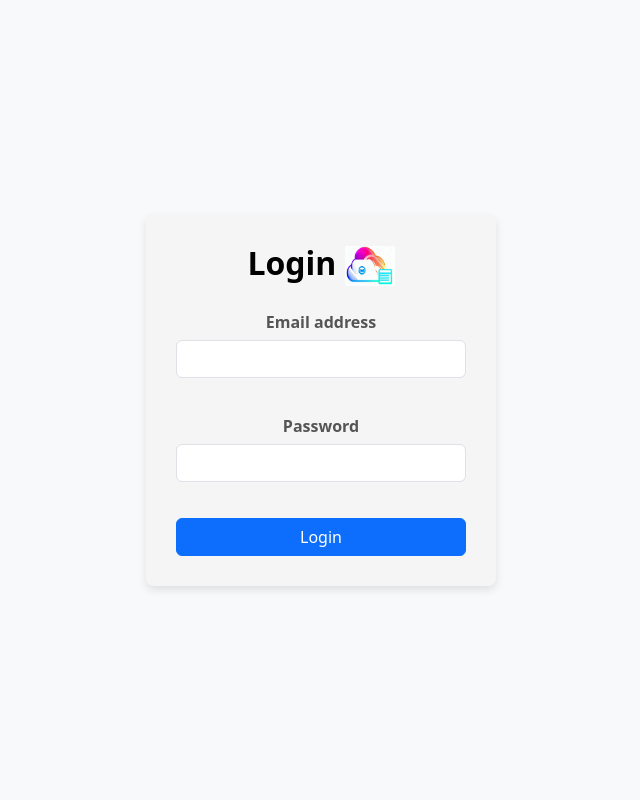
After one commit to atharvjoshi34/cloud-vault, a Flask app: page /login in a window 1280 px wide. The commit adds this page. Shown: the whole page, without its empty margins (319-959 px from the left). Run offline with Flask 3, Linux system fonts and the light colour scheme; some libraries are stand-ins or nearby versions.

Commit message:
added the functinality of signin and login

```diff
--- a/app.py
+++ b/app.py
@@ -1,13 +1,219 @@
-from flask import Flask, render_template
+from flask import Flask, render_template, request, redirect, url_for, session, flash
+import psycopg2
+import random
+from flask_mail import Mail, Message
+import smtplib
 
 app = Flask(__name__)
 
+# Configure session for OTP storage
+app.secret_key = 'your_secret_key'  # Replace with a strong secret key
 
-@app.route('/')
-def index():
-    return render_template("index.html")
+email_address = 'cloudvaultapp@gmail.com'  # Your email address
+email_password = 'dkuj jtof xpnz htpa'
 
 
+@app.route("/")
+def home_page():
+    return render_template('index.html')
+
+@app.route('/signup', methods=["POST", "GET"])
+def signup():
+    error_message = None
+
+    if request.method == 'POST':
+
+        user_name = request.form.get('uname')
+        email_id = request.form.get('emailid')
+        password = request.form.get('pass')
+        conf_password = request.form.get('confpass')
+        first_name = request.form.get('fname')
+        last_name = request.form.get('lname')
+
+        session['first_name'] = first_name
+        session['last_name'] =  last_name
+        session['user_name'] =  user_name
+        session['email_id'] =  email_id
+        session['password'] = password
+
+        # Check if the username already exists
+        conn = psycopg2.connect(
+            dbname='signup',
+            user='postgres',
+            password='Anuj@2000',
+            host='localhost',
+            port='5432'
+        )
+        cur = conn.cursor()
+
+
+        username_exists_query = "SELECT * FROM details WHERE user_name = %s"
+        cur.execute(username_exists_query, (user_name,))
+        existing_username = cur.fetchone()
+
+        email_exists_query = "SELECT * FROM details WHERE email = %s"
+        cur.execute(email_exists_query, (email_id,))
+        existing_email = cur.fetchone()
+
+        cur.close()
+        conn.close()
+
+        if existing_username:
+            error_message = "This username is already taken. Please try a different one."
+        elif existing_email:
+            error_message = "This email address is already registered. Please try to login or use a different email."
+
+        # Check if password and confirm password match
+        elif password != conf_password:
+            error_message = "Passwords do not match. Please correct your password."
+        else:
+            try:
+                # Generate OTP
+                otp = ''.join([str(random.randint(0, 9)) for _ in range(6)])
+
+                # Store OTP in session for verification
+                session['otp'] = otp
+
+                # Send OTP to the user's email address (you can add this logic)
+                server = smtplib.SMTP('smtp.gmail.com', 587)
+                server.starttls()
+                server.login(email_address, email_password)
+                subject = 'SignUp for Cloud Vault'
+                message = f'Your SignUp code for Cloud Vault is: {otp}'
+                server.sendmail(email_address, email_id, f'Subject: {subject}\n\n{message}')
+                server.quit()
+
+                # Redirect to the OTP verification page
+                return redirect(url_for('otp_verification'))
+
+            except Exception as e:
+                error_message = f"An error occurred: {str(e)}"
+
+    return render_template("signup.html", error_message=error_message)
+
+@app.route('/otp_verification', methods=["POST", "GET"])
+def otp_verification():
+    error_message = None
+
+    if request.method == 'POST':
+        entered_otp = request.form.get('otp')
+        stored_otp = session.get('otp')
+
+        if entered_otp == stored_otp:
+            try:
+                # Insert data into the database after OTP validation
+                first_name = session.get('first_name')
+                last_name = session.get('last_name')
+                user_name = session.get('user_name')
+                email_id = session.get('email_id')
+                password = session.get('password')
+
+                conn = psycopg2.connect(
+                    dbname='signup',
+                    user='postgres',
+                    password='Anuj@2000',
+                    host='localhost',
+                    port='5432'
+                )
+                cur = conn.cursor()
+
+                insert_query = """INSERT INTO details(first_name, last_name, user_name, passwd, email) VALUES (%s, %s, %s, %s, %s)"""
+                cur.execute(insert_query, (first_name, last_name, user_name, password, email_id))
+                conn.commit()
+                cur.close()
+                conn.close()
+
+                # Clear the OTP from the session
+                session.pop('otp', None)
+                session.pop('first_name', None)
+                session.pop('last_name', None)
+                session.pop('user_name', None)
+                session.pop('email_id', None)
+                session.pop('password', None)
+
+                flash('Signup successful! You can now log in.', 'success')
+                return redirect(url_for('login'))
+            except Exception as e:
+                flash(f"An error occurred while signing up: {str(e)}", 'danger')
+        else:
+            flash('Invalid OTP. Please try again.', 'danger')
+
+    return render_template('otp_verification.html', error_message=error_message)
+
+@app.route('/login', methods=['POST', 'GET'])
+def login():
+    error_message = None
+
+    if request.method == 'POST':
+        email_address_id = request.form.get('email_address')
+        password = request.form.get('password')
+
+        conn = psycopg2.connect(
+            dbname='signup',
+            user='postgres',
+            password='Anuj@2000',
+            host='localhost',
+            port='5432'
+        )
+        cur = conn.cursor()
+
+        # Query to check if the email and password combination exists
+        login_query = "SELECT * FROM details WHERE email = %s AND passwd = %s"
+        cur.execute(login_query, (email_address_id, password))
+        user_data = cur.fetchone()
+
+        if user_data:
+            try:
+                # Generate OTP
+                otp = ''.join([str(random.randint(0, 9)) for _ in range(6)])
+
+                # Store OTP in session for verification
+                session['otp'] = otp
+                session['username'] = user_data[2]  # Store the username for later use
+
+                # Send OTP to the user's email address (you can add this logic)
+                server = smtplib.SMTP('smtp.gmail.com', 587)
+                server.starttls()
+                server.login(email_address, email_password)
+                subject = 'Login for Cloud Vault'
+                message = f'Your Login code for Cloud Vault is: {otp}'
+                server.sendmail(email_address, email_address_id, f'Subject: {subject}\n\n{message}')
+                server.quit()
+
+                # Redirect to the OTP verification page
+                return redirect(url_for('otp_verification_login'))
+
+            except Exception as e:
+                error_message = f"An error occurred: {str(e)}"
+        else:
+            error_message = "Invalid email address or password."
+
+    return render_template('login.html', error_message=error_message)
+
+@app.route('/otp_verification_login', methods=["POST", "GET"])
+def otp_verification_login():
+    error_message = None
+
+    if request.method == 'POST':
+        entered_otp = request.form.get('otp')
+        stored_otp = session.get('otp')
+
+        if entered_otp == stored_otp:
+            # OTP validation successful, log in the user
+            username = session.get('username')
+            # Implement your login logic here, e.g., set a session variable to indicate the user is logged in
+
+            flash('Login successful!', 'success')
+            session.pop('otp', None)
+            return redirect(url_for('dashboard'))  # Redirect to the dashboard or home page after login
+        else:
+            error_message = 'Invalid OTP. Please try again.'
+
+    return render_template('otp_verification_login.html', error_message=error_message)
+
+@app.route('/dashboard')
+def dashboard():
+    return render_template('dashboard.html')
 
 if __name__ == "__main__":
     app.run(debug=True)
--- /dev/null
+++ b/templates/login.html
@@ -0,0 +1,84 @@
+<!DOCTYPE html>
+<html lang="en">
+<head>
+    <meta charset="UTF-8">
+    <meta name="viewport" content="width=device-width, initial-scale=1.0">
+    <title>Modern Signup Form</title>
+    <link href="https://cdn.jsdelivr.net/npm/bootstrap@5.3.1/dist/css/bootstrap.min.css" rel="stylesheet" integrity="sha384-4bw+/aepP/YC94hEpVNVgiZdgIC5+VKNBQNGCHeKRQN+PtmoHDEXuppvnDJzQIu9" crossorigin="anonymous">
+    <style>
+        body {
+            background-color: #f8f9fa;
+            display: flex;
+            justify-content: center;
+            align-items: center;
+            min-height: 100vh;
+            margin: 0;
+        }
+
+        .container {
+            border-radius: 8px;
+            box-shadow: 0 4px 8px rgba(0, 0, 0, 0.1);
+            padding: 30px;
+            width: 350px;
+            text-align: center;
+            background-color: #f5f5f5; /* Light and eye-pleasing background color */
+            backdrop-filter: blur(5px);
+        }
+
+        .container h2 {
+            color: black;
+            margin-bottom: 20px;
+        }
+
+        .container form {
+            display: flex;
+            flex-direction: column;
+        }
+
+        .container label {
+            margin-bottom: 6px;
+            color: #555;
+            font-weight: bold;
+        }
+
+        .container .form-control {
+            margin-bottom: 20px;
+            font-size: 16px;
+        }
+
+        .container input[type="submit"] {
+            background-color: #007bff;
+            color: #ffffff;
+            border: none;
+            border-radius: 4px;
+            font-size: 18px;
+            cursor: pointer;
+            transition: background-color 0.3s ease;
+            text-transform: uppercase;
+            letter-spacing: 1px;
+            font-weight: bold;
+        }
+
+        .container input[type="submit"]:hover {
+            background-color: #0056b3;
+        }
+    </style>
+</head>
+<body>
+    <div class="container">
+        <h2 class="mb-4"><b>Login  </b><img src="static/logo.jpeg" alt="Logo" width="50" height="40"></h2>
+        <form method="post" action="\login">
+            <div class="mb-3">
+                <label for="exampleInputEmail1">Email address</label>
+                <input type="email" class="form-control" id="exampleInputEmail1" name="email_address" required>
+            </div>
+            <div class="mb-3">
+                <label for="exampleInputPassword1">Password</label>
+                <input type="password" class="form-control" id="exampleInputPassword1" name="password" required>
+            </div>
+            <button type="submit" class="btn btn-primary">Login</button>
+        </form>
+    </div>
+    <script src="https://cdn.jsdelivr.net/npm/bootstrap@5.3.1/dist/js/bootstrap.bundle.min.js" integrity="sha384-HwwvtgBNo3bZJJLYd8oVXjrBZt8cqVSpeBNS5n7C8IVInixGAoxmnlMuBnhbgrkm" crossorigin="anonymous"></script>
+</body>
+</html>
```
Also changed, not shown: templates/dashboard.html (added, +11 -0 lines), templates/index.html (+84 -2 lines), templates/otp_verification.html (added, +28 -0 lines), templates/otp_verification_login.html (added, +28 -0 lines), templates/signup.html (added, +106 -0 lines), templates/use.txt (added, +86 -0 lines), static/logo.jpeg (added), 1 other file.
